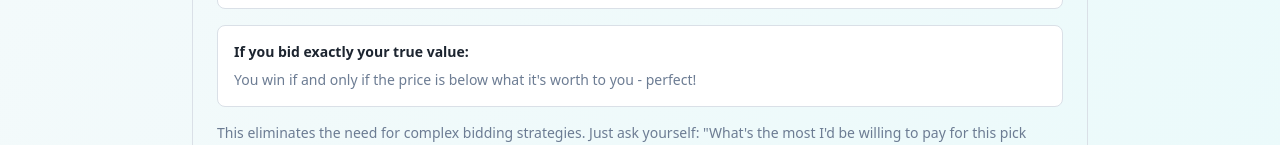
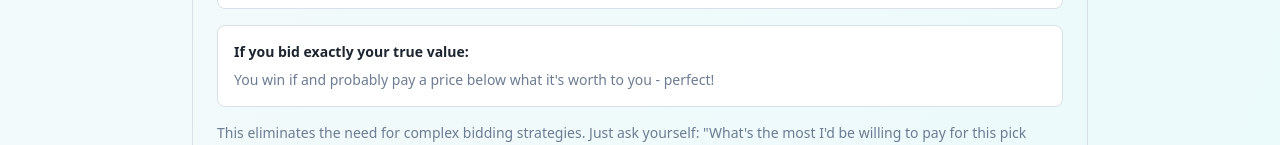
Before and after one commit to Lexiconerd/fair-room-bids, a React (Vite) app: page /algorithm in a window 1280 px wide. Both pictures are taken after a click on the button "Why use second-price instead of just paying your bid?". Shown: the part 2589-2734 px from the top of the page. Built offline with nearby package versions, Linux system fonts and the light colour scheme.

Commit message:
Update Algorithm.tsx

```diff
--- a/src/pages/Algorithm.tsx
+++ b/src/pages/Algorithm.tsx
@@ -305,7 +305,7 @@ const Algorithm = () => {
 
                     <div className="bg-card p-4 rounded-lg border border-border">
                       <h5 className="font-semibold text-foreground mb-2">If you bid exactly your true value:</h5>
-                      <p>You win if and only if the price is below what it's worth to you - perfect!</p>
+                      <p>You win if and probably pay a price below what it's worth to you - perfect!</p>
                     </div>
 
                     <p>
```
